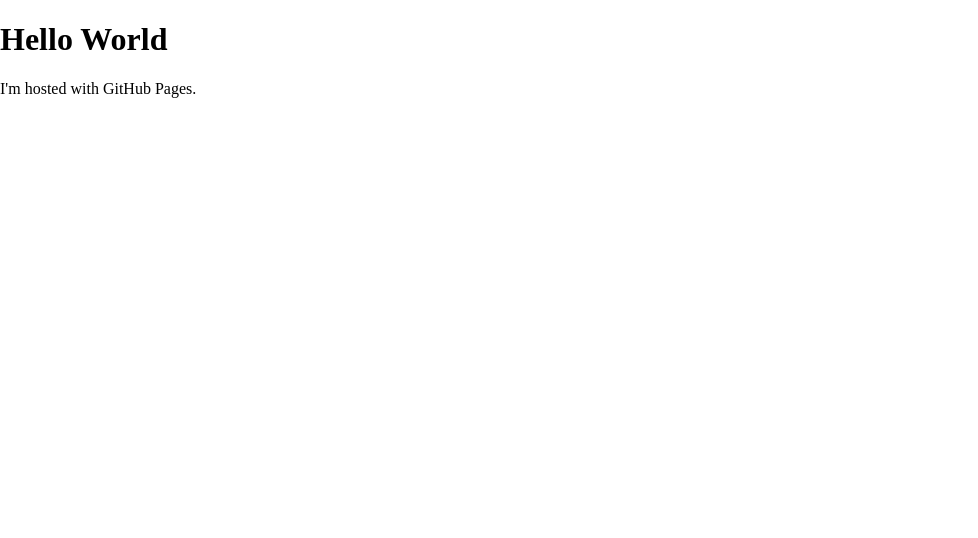
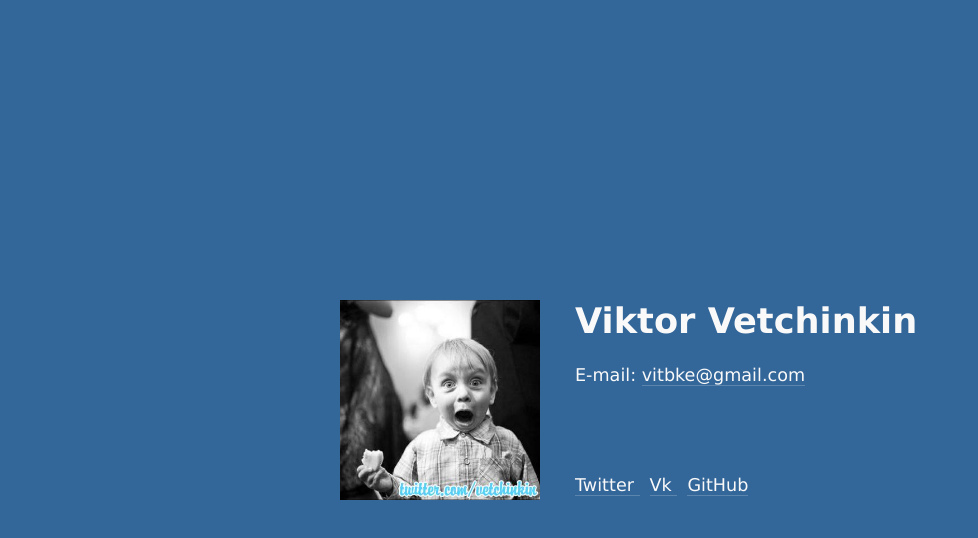
Before and after one commit to vetchinkin/vetchinkin.github.io, a plain HTML site: page index.html in a window 1280 px wide. Shown: the whole page, without its empty margins (0-978 px from the left). Drawn offline with Linux system fonts and the light colour scheme.

Commit message:
[css] add styles, contents

```diff
--- a/css/styles.css
+++ b/css/styles.css
@@ -1,4 +1,48 @@
 body {
 	margin: 0;
 	padding: 0;
+	color: #f9f9f9;
+	background-color: #336699;
+	font: 1.1em Verdana, sans-serif;
+
 }
+
+#content {
+	margin: auto;
+	position: absolute;
+	width: 600px;
+	height: 200px;
+	display: block;
+	top: 0;
+	right: 0;
+	bottom: 0;
+	left: 0;
+	box-sizing: border-box;
+}
+
+.info {
+	width: 600px;
+	height: 200px;
+	background: url('../img/pict.jpg') 0 0 no-repeat;
+	background-size: 200px 200px;
+	box-sizing: border-box;
+	padding-left: 235px;
+}
+
+.info h1 {
+	margin-top: 0;
+}
+
+.info a {
+	color: #f9f9f9;
+	text-decoration: none;
+	border-bottom: 1px solid rgba(255,255,255,0.2);;
+}
+
+.links {
+	margin-top: 90px;
+}
+
+.links a {
+	margin-right: 10px;
+}
--- a/index.html
+++ b/index.html
@@ -6,7 +6,29 @@
   <link rel="stylesheet" type="text/css" href="css/styles.css">
 </head>
 <body>
-  <h1>Hello World</h1>
-  <p>I'm hosted with GitHub Pages.</p>
+
+	<div id="content">
+		<div class="info">
+			<h1>Viktor Vetchinkin</h1>
+			<p>E-mail:
+					<a href="mailto:vitbke@gmail.com">
+						vitbke@gmail.com
+					</a>
+			</p>
+			<p class="links">
+				<a href="https://twitter.com/vetchinkin" target="_blank">
+					Twitter
+				</a>
+				<a href="http://vk.com/vitbk" target="_blank">
+					Vk
+				</a>
+				<a href="https://github.com/vetchinkin" target="_blank">
+					GitHub
+				</a>
+
+			</p>
+		</div>
+	</div>
+
 </body>
 </html>
```
Also changed, not shown: img/pict.jpg (added).
